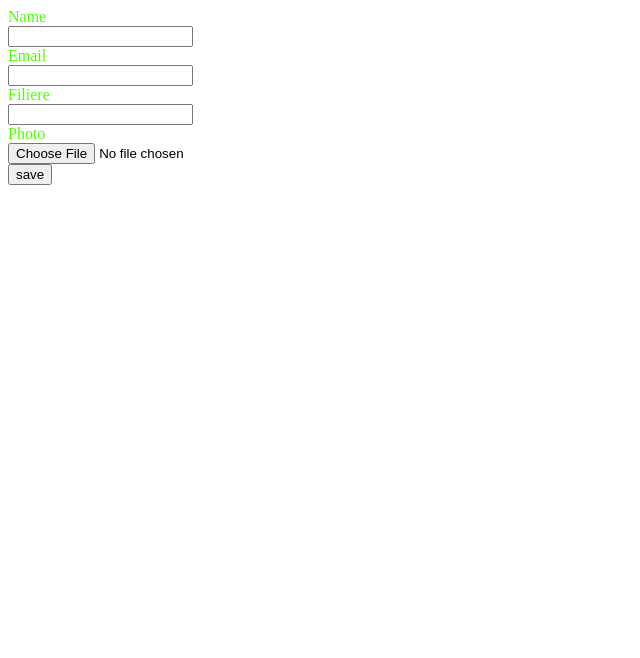
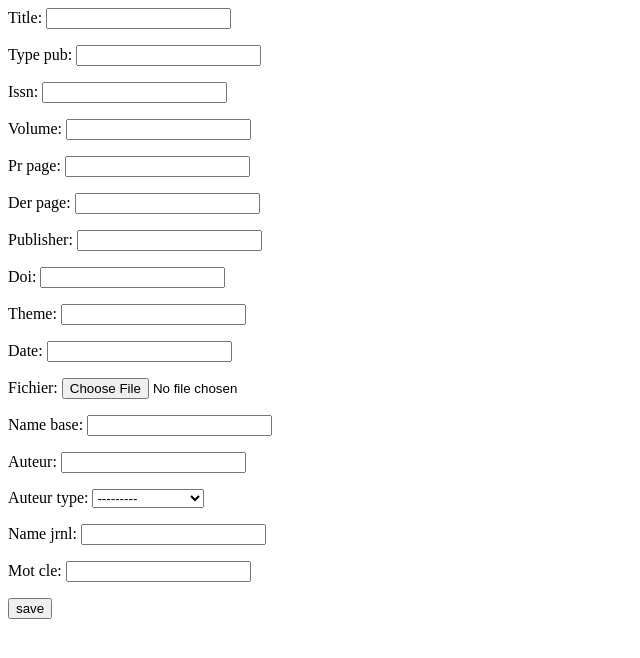
Before and after one commit to ayoubHam2000/Lab-management, a Django app: page /add in a window 1280 px wide. Shown: the top 658 px of the page, without its empty margins (0-640 px from the left). Run offline with Django 3.2, Linux system fonts and the light colour scheme.

Commit message:
old version

```diff
--- a/Biblio/forms.py
+++ b/Biblio/forms.py
@@ -1,10 +1,46 @@
-from django.forms import fields, forms
-from django.forms.models import ModelForm
-from .models import Formulaire
+from django import forms
+from django.forms import ModelForm
+#from django.forms.models import ModelForm
+from .models import Formulaire,Auteur,Mot_cle,Base_Bibliographique,Journal
+
+from Utils.const import *
+
 
 class FormulaireForm(ModelForm):
-    class Meta:
-        model = Formulaire
-        fields = [
-            'name','email','filiere','photo'
-        ]
+	#type_pub = forms.ChoiceField(choices = TYPE_PUB)
+	#theme = forms.ChoiceField(choices = THEME)
+	class Meta:
+		model = Formulaire
+		fields = [
+			'title','type_pub','issn','volume','pr_page','der_page',
+			'publisher','doi','theme','date','fichier'
+		]
+
+class Mot_CleForm(ModelForm):
+	class Meta:
+		model = Mot_cle
+		fields = [
+			'mot_cle'
+		]
+
+class AuteurForm(ModelForm):
+	class Meta:
+		model = Auteur
+		fields = [
+			'auteur','auteur_type'
+		]
+
+class BibliographiqueForm(ModelForm):
+	#name_base = forms.ChoiceField(choices = BASE_BIBLIO)
+	class Meta:
+		model = Base_Bibliographique
+		fields = [
+			'name_base'
+		]
+
+class JournalForm(ModelForm):
+	class Meta:
+		model = Journal
+		fields = [
+			'name_jrnl'
+		]
--- a/Biblio/models.py
+++ b/Biblio/models.py
@@ -1,14 +1,49 @@
 from django.db import models
 
-class Formulaire(models.Model):
-    name=models.CharField(max_length=30)
-    email=models.EmailField(max_length=50)
-    filiere = models.CharField(max_length=20)
-    photo = models.FileField(upload_to='')
-
-    def getUrl(self):
-        return f'/media/{self.photo.name}'
+from Utils.const import *
 
 
-    def __str__(self):
-        return self.name
+class Base_Bibliographique(models.Model):
+	name_base = models.CharField(max_length=MAXCHAR)
+
+
+class Journal(models.Model):
+	base_bibliographique = models.ForeignKey(Base_Bibliographique, on_delete= models.CASCADE)
+	name_jrnl = models.CharField(max_length=MAXCHAR)
+
+def get_file_path(instance, filename):
+	return f'files/{instance.id}/{filename}'
+
+class Formulaire(models.Model):
+	title =models.CharField(max_length=MAXCHAR)
+	type_pub = models.CharField(max_length=MAXCHAR)
+	issn = models.IntegerField(max_length=ISSN_MAX)
+	volume = models.IntegerField(max_length=VOLUME_MAX,blank=True,null=True)
+	pr_page = models.IntegerField(max_length=50)
+	der_page = models.IntegerField(max_length=50)
+	publisher = models.CharField(max_length=MAXCHAR)
+	doi = models.CharField(max_length=MAXCHAR)
+	theme = models.CharField(max_length=MAXCHAR,blank=True,null=True)
+	date = models.DateField(null=True, blank=True)
+	fichier = models.FileField(upload_to = get_file_path)
+
+
+
+
+class Mot_cle(models.Model):
+	formulaire = models.ForeignKey(Formulaire, on_delete = models.CASCADE)
+	mot_cle = models.CharField(max_length=MAXCHAR,blank=True,null=True)
+
+
+class Auteur(models.Model):
+	PR_AUTEUR = 0
+	CO_AUTEUR = 1
+
+	TYPES = (
+		(PR_AUTEUR, 'Premier Auteur'),
+		(CO_AUTEUR, 'CO Auteur')
+	)
+
+	formulaire = models.ForeignKey(Formulaire, on_delete = models.CASCADE)
+	auteur = models.CharField(max_length=MAXCHAR)
+	auteur_type = models.IntegerField(choices= TYPES)
--- a/Biblio/views.py
+++ b/Biblio/views.py
@@ -4,34 +4,68 @@ from django.views.generic import TemplateView
 from django.core.files.storage import FileSystemStorage
 
 
-from .models import Formulaire
+from .models import Formulaire,Auteur,Mot_cle,Base_Bibliographique,Journal
 
-from .forms import FormulaireForm
+from .forms import FormulaireForm,Mot_CleForm,AuteurForm,BibliographiqueForm,JournalForm
 
 def Ajouter(request):
-    form = FormulaireForm()
+    formF = FormulaireForm()
+    formJ = JournalForm()
+    formA = AuteurForm()
+    formMC = Mot_CleForm()
+    formB = BibliographiqueForm()
     if request.POST :
-        form = FormulaireForm(request.POST , request.FILES)
-        if form.is_valid() :
-            form.save()
+        formF = FormulaireForm(request.POST , request.FILES)
+        formJ = JournalForm(request.POST)
+        formA = AuteurForm(request.POST)
+        formB = BibliographiqueForm(request.POST)
+        formMC = Mot_CleForm(request.POST)
 
-    form = FormulaireForm()
+
+        if formf.is_valid() and formJ.is_valid() and formA.is_valid() and formB.is_valid() and formMC.is_valid() :
+            formF.save()
+            formJ.save()
+            formA.save()
+            formB.save()
+            formMC.save()
+
+    formF = FormulaireForm()
+    formJ = JournalForm()
+    formA = AuteurForm()
+    formMC = Mot_CleForm()
+    formB = BibliographiqueForm()
+
+    froms = [formF, formJ, formA, formB, formMC]
     context ={
 
-        "form" : form
+        "formF" : formF,
+        "formJ" : formJ,
+        "formA" : formA,
+        "formB" : formB,
+        "formMC" : formMC
+
      }
 
     return render(request,'Biblio/telechargement.html', context)
 
 
 
+
 def pagebib(request):
 
     formulaires = Formulaire.objects.all()
+    mot_cles = Mot_cle.objects.all()
+    #journals = Journal.object.all()
+    base_biblios = Base_Bibliographique.objects.all()
+    auteurs = Auteur.objects.all()
 
     context ={
 
-        "formulaires" : formulaires
+        "formulaires" : formulaires,
+        "mot_cles" : mot_cles,
+        #"journals" : journals,
+        "base_biblios" : base_biblios,
+        "auteurs" : auteurs
     }
 
     return render(request,'Biblio/page_biblio.html', context)
--- a/Utils/const.py
+++ b/Utils/const.py
@@ -2,11 +2,27 @@ MAXCHAR = 100
 APOGEE_MAX = 8
 CIN_MAX = 8
 EMAIL_LEN = 100
+ISSN_MAX=30
+VOLUME_MAX=30
+
+P_404 = 'Error/404.html'
+P_error = 'Error/error.html'
+
 
 UNIVERSITIES = (
     ('Iben tofail', 'Iben tofail'),
     ('other', 'other')
 )
 
-P_404 = 'Error/404.html'
-P_error = 'Error/error.html'
+TYPE_PUB = (
+    ('Article','Chapitre'),
+    ('Communication-Conference','Poster')
+)
+
+BASE_BIBLIO = (
+    ('SCopus')
+)
+
+THEME = (
+    ('informatique')
+)
--- a/templates/Biblio/telechargement.html
+++ b/templates/Biblio/telechargement.html
@@ -13,20 +13,22 @@
         <form method="post" enctype="multipart/form-data">
             {% csrf_token %}
 
-            {% for item in form %}
+
+            {{ formF.as_p }}
+            {{ formB.as_p }}
+            {{ formA.as_p }}
+            {{ formJ.as_p }}
+            {{ formMC.as_p }}
 
 
-            <div class="label" > {{ item.label }} </div>
-            <div class="input" > {{ item }} </div>
 
-            {% endfor %}
 
 
 
             <button type="submit">save</button>
 
 
-</form>
+        </form>
 
 
     </div>
```
Also changed, not shown: templates/Biblio/page_biblio.html (+8 -8 lines), static/media/vlcsnap-2021-02-19-15h57m11s459.jpg (added), 1 other file.
